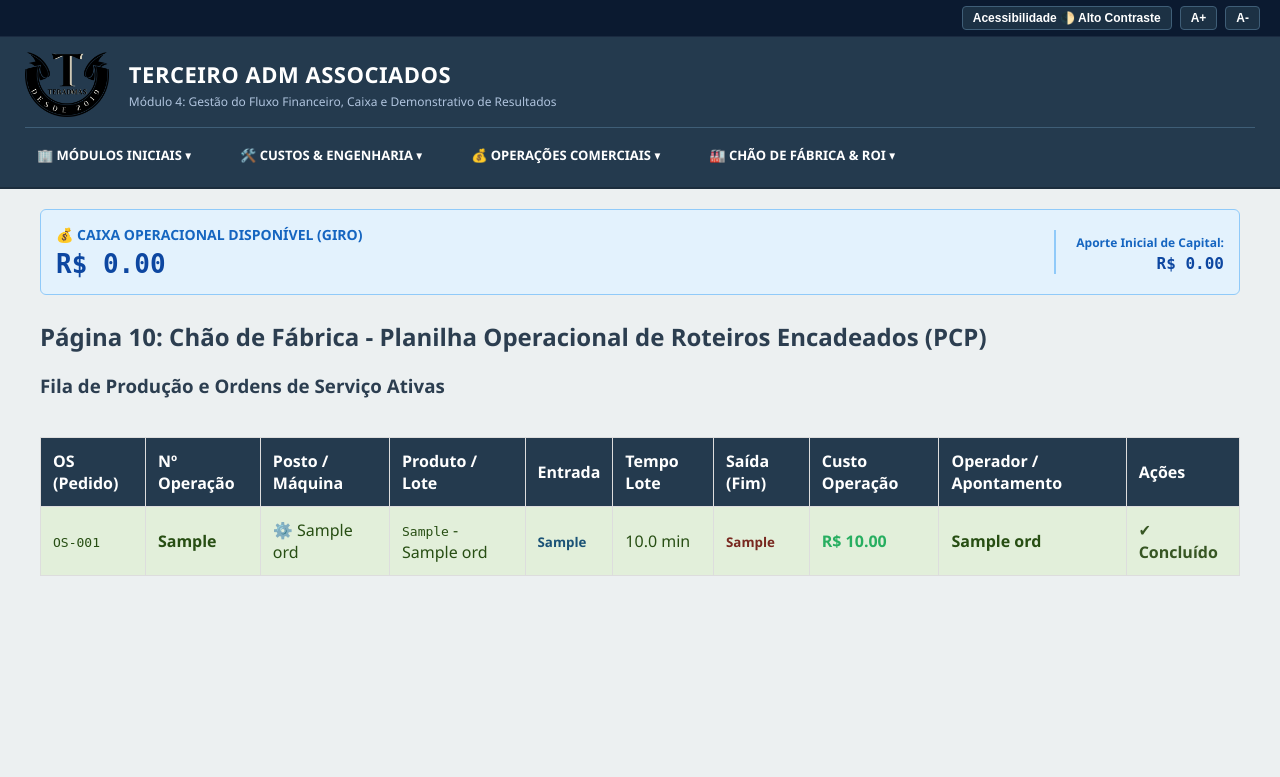
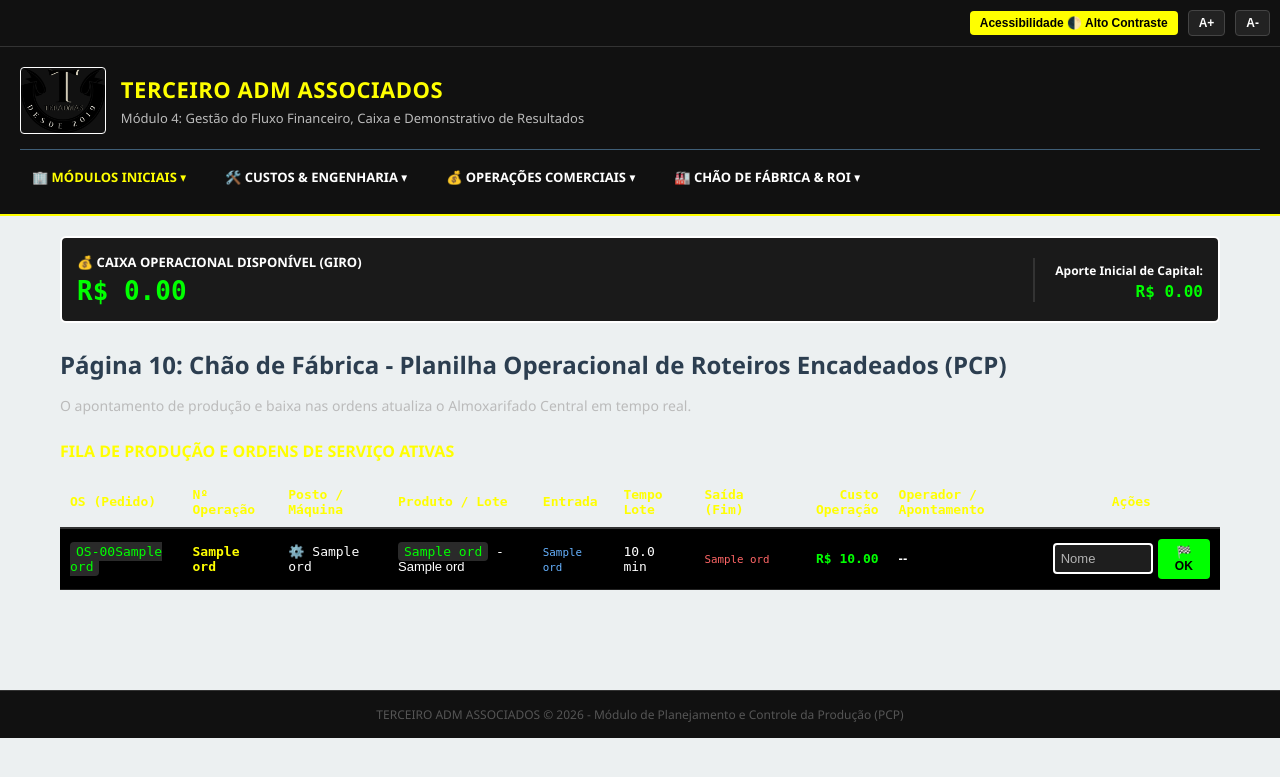
Before and after one commit to ProfRenatoPereira/matrizerp, a Python web app: template templates/pcp.html in a window 1280 px wide. Shown: the top 777 px of the page. Run offline with Jinja, Linux system fonts and the light colour scheme; the template is opened without the code that fills it: most values are stand-ins (such as "Sample title", 1, 10 or a date in 2020).

Commit message:
Update pcp.html

```diff
--- a/templates/pcp.html
+++ b/templates/pcp.html
@@ -8,7 +8,7 @@
     <link rel="icon" type="image/png" href="static/logo.png">
     <link rel="stylesheet" href="{{ url_for('static', filename='style.css') }}">
     <style>
-        /* CSS de Segurança para Alto Contraste Nativo nas Linhas de OP e Inputs */
+        /* CSS de Segurança para Alto Contraste Nativo nos Cards e Formulários */
         .alto-contraste body {
             background-color: #000000 !important;
             color: #ffffff !important;
@@ -58,129 +58,138 @@
             padding: 8px;
             font-size: 14px;
             width: 120px;
-            border: 1px solid #ccc;
+            border: 1px solid #444;
             border-radius: 4px;
             box-sizing: border-box;
+            background-color: #1e1e1e;
+            color: #fff;
+            font-family: monospace;
         }
     </style>
 </head>
-<body>
+<body class="alto-contraste">
 
 <!-- Barra de Acessibilidade Superior Oficial -->
-<div class="barra-acessibilidade">
-    <button class="btn-acessibilidade" onclick="alternarAltoContraste()">Acessibilidade 🌓 Alto Contraste</button>
-    <button class="btn-acessibilidade" onclick="mudarFonte(1)">A+</button>
-    <button class="btn-acessibilidade" onclick="mudarFonte(-1)">A-</button>
+<div class="barra-acessibilidade" style="background: #111; padding: 10px; border-bottom: 1px solid #333; display: flex; gap: 10px;">
+    <button class="btn-acessibilidade" style="background: #FFFF00; color: #000; font-weight: bold; border: none; padding: 5px 10px; cursor: pointer; border-radius: 4px;" onclick="alternarAltoContraste()">Acessibilidade 🌓 Alto Contraste</button>
+    <button class="btn-acessibilidade" style="background: #222; color: #fff; border: 1px solid #444; padding: 5px 10px; cursor: pointer; border-radius: 4px;" onclick="mudarFonte(1)">A+</button>
+    <button class="btn-acessibilidade" style="background: #222; color: #fff; border: 1px solid #444; padding: 5px 10px; cursor: pointer; border-radius: 4px;" onclick="mudarFonte(-1)">A-</button>
 </div>
 
 <!-- Cabeçalho Principal Terceiro ADM Associados -->
-<header class="cabecalho-corporativo">
-    <div class="identidade-container">
-        <div class="branding-flex">
-            <img src="{{ url_for('static', filename='logo.png') }}" alt="Logo TERADMAS" style="height: 65px; width: auto; object-fit: contain; border-radius: 4px;">
+<header class="cabecalho-corporativo" style="background: #111; padding: 20px; border-bottom: 2px solid #FFFF00;">
+    <div class="identidade-container" style="display: flex; justify-content: space-between; align-items: center; flex-wrap: wrap; gap: 15px;">
+        <div class="branding-flex" style="display: flex; align-items: center; gap: 15px;">
+            <img src="{{ url_for('static', filename='logo.png') }}" alt="Logo TERADMAS" style="height: 65px; width: auto; object-fit: contain; border-radius: 4px; border: 1px solid #fff;">
             <div class="texto-empresa">
-                <h1>TERCEIRO ADM ASSOCIADOS</h1>
-                <p>Módulo 4: Gestão do Fluxo Financeiro, Caixa e Demonstrativo de Resultados</p>
+                <h1 style="color: #FFFF00; margin: 0; font-size: 22px;">TERCEIRO ADM ASSOCIADOS</h1>
+                <p style="color: #bbb; margin: 5px 0 0 0; font-size: 13px;">Módulo 4: Gestão do Fluxo Financeiro, Caixa e Demonstrativo de Resultados</p>
             </div>
         </div>
-        <button class="menu-hamburguer" onclick="alternarMenuMobile()">☰</button>
+        <button class="menu-hamburguer" style="background: none; border: 1px solid #fff; color: #fff; font-size: 24px; cursor: pointer; padding: 5px 12px; border-radius: 4px;" onclick="alternarMenuMobile()">☰</button>
     </div>
-
     <!-- Navegação Responsiva com Menus Dropdown Unificados -->
-    <nav class="nav-container" id="menuNavegacao">
-        <ul class="menu-cascata">
+    <nav class="nav-container" id="menuNavegacao" style="margin-top: 15px;">
+        <ul class="menu-cascata" style="list-style: none; padding: 0; margin: 0; display: flex; flex-wrap: wrap; gap: 15px;">
             <li class="item-menu">
-                <a href="#" class="link-principal">🏢 Módulos Iniciais ▾</a>
+                <a href="#" class="link-principal" style="color: #FFFF00; font-weight: bold; text-decoration: none;">🏢 Módulos Iniciais ▾</a>
                 <ul class="sub-menu">
-                    <li><a href="/estrutura">1. Investimentos Imobiliários</a></li>
-                    <li><a href="/maquinas">2. Engenharia de Ativos (Máquinas)</a></li>
-                    <li><a href="/rh">👥 3. Gestão de Pessoal (RH)</a></li>
-                    <li><a href="/financeiro">💰 4. Fluxo Financeiro</a></li>
-                    <li><a href="/requisicoes">📋 5. Central de Requisições</a></li>
-                    <li><a href="/compras">🛒 6. Cockpit de Suprimentos</a></li>
-                    <li><a href="/materiais">7. Almoxarifado (Materiais)</a></li>
+                    <li><a href="/estrutura" style="color: #fff; text-decoration: none;">1. Investimentos Imobiliários</a></li>
+                    <li><a href="/maquinas" style="color: #fff; text-decoration: none;">2. Engenharia de Ativos (Máquinas)</a></li>
+                    <li><a href="/rh" style="color: #fff; text-decoration: none;">👥 3. Gestão de Pessoal (RH)</a></li>
+                    <li><a href="/financeiro" style="color: #fff; text-decoration: none;">💰 4. Fluxo Financeiro</a></li>
+                    <li><a href="/requisicoes" style="color: #fff; text-decoration: none;">📋 5. Central de Requisições</a></li>
+                    <li><a href="/compras" style="color: #fff; text-decoration: none;">🛒 6. Cockpit de Suprimentos</a></li>
+                    <li><a href="/materiais" style="color: #fff; text-decoration: none;">7. Almoxarifado (Materiais)</a></li>
                 </ul>
             </li>
             <li class="item-menu">
-                <a href="#" class="link-principal">🛠️ Custos & Engenharia ▾</a>
+                <a href="#" class="link-principal" style="color: #fff; text-decoration: none;">🛠️ Custos & Engenharia ▾</a>
                 <ul class="sub-menu">
-                    <li><a href="/engenharia">8. Engenharia de Produto (BOM)</a></li>
-                    <li><a href="/precificacao">9. Controladoria e Precificação</a></li>
+                    <li><a href="/engenharia" style="color: #fff; text-decoration: none;">8. Engenharia de Produto (BOM)</a></li>
+                    <li><a href="/precificacao" style="color: #fff; text-decoration: none;">9. Controladoria e Precificação</a></li>
                 </ul>
             </li>
             <li class="item-menu">
-                <a href="#" class="link-principal">💰 Operações Comerciais ▾</a>
+                <a href="#" class="link-principal" style="color: #fff; text-decoration: none;">💰 Operações Comerciais ▾</a>
                 <ul class="sub-menu">
-                    <li><a href="/vendas">10. Painel de Vendas Comerciais</a></li>
-                    <li><a href="/estoque">11. Inventário de Acabados</a></li>
+                    <li><a href="/vendas" style="color: #fff; text-decoration: none;">10. Painel de Vendas Comerciais</a></li>
+                    <li><a href="/estoque" style="color: #fff; text-decoration: none;">11. Inventário de Acabados</a></li>
                 </ul>
             </li>
             <li class="item-menu">
-                <a href="#" class="link-principal">🏭 Chão de Fábrica & ROI ▾</a>
+                <a href="#" class="link-principal" style="color: #fff; text-decoration: none;">🏭 Chão de Fábrica & ROI ▾</a>
                 <ul class="sub-menu">
-                    <li><a href="/pcp">12. Planilha de Processos (PCP)</a></li>
-                    <li><a href="/roi">13. Indicadores de Retorno (ROI)</a></li>
+                    <li><a href="/pcp" style="color: #FFFF00; text-decoration: none; border-bottom: 2px solid #FFFF00;">12. Planilha de Processos (PCP)</a></li>
+                    <li><a href="/roi" style="color: #fff; text-decoration: none;">13. Indicadores de Retorno (ROI)</a></li>
                 </ul>
             </li>
         </ul>
     </nav>
 </header>
 
-<div class="container">
+<div class="container" style="max-width: 1200px; margin: 0 auto; padding: 20px; box-sizing: border-box;">
+
     <!-- Widget do Caixa Mestre Integrado em Tempo Real -->
-<div class="card-caixa-mestre" style="display: flex; justify-content: space-between; align-items: center; background: #e3f2fd; border: 1px solid #90caf9; padding: 15px; border-radius: 6px; margin-bottom: 25px; color: #0d47a1; box-sizing: border-box;">
-    <div>
-        <h4 style="margin: 0; font-size: 14px; text-transform: uppercase; color: #1565c0;">💰 Caixa Operacional Disponível (Giro)</h4>
-        <p style="margin: 5px 0 0 0; font-size: 26px; font-weight: bold; font-family: monospace;">R$ {{ "%.2f"|format(caixa_disponivel) }}</p>
+    <div class="card-caixa-mestre" style="display: flex; justify-content: space-between; align-items: center; background: #111; border: 2px solid #FFFF00; padding: 15px; border-radius: 6px; margin-bottom: 25px; color: #fff; box-sizing: border-box; flex-wrap: wrap; gap: 15px;">
+        <div>
+            <h4 style="margin: 0; font-size: 13px; text-transform: uppercase; color: #FFFF00;">💰 Caixa Operacional Disponível (Giro)</h4>
+            <p style="margin: 5px 0 0 0; font-size: 26px; font-weight: bold; font-family: monospace; color: #00ff00;">R$ {{ "%.2f"|format(caixa_disponivel) }}</p>
+        </div>
+        <div style="text-align: right; border-left: 2px solid #333; padding-left: 20px;">
+            <span style="font-size: 12px; font-weight: bold; color: #FFFF00;">Aporte Inicial de Capital:</span><br>
+            <strong style="font-size: 16px; font-family: monospace;">R$ {{ "%.2f"|format(capital_inicial) }}</strong>
+        </div>
     </div>
-    <div style="text-align: right; border-left: 2px solid #90caf9; padding-left: 20px;">
-        <span style="font-size: 12px; font-weight: bold; color: #1565c0;">Aporte Inicial de Capital:</span><br>
-        <strong style="font-size: 16px; font-family: monospace;">R$ {{ "%.2f"|format(capital_inicial) }}</strong>
-    </div>
-</div>
 
     <h2>Página 10: Chão de Fábrica - Planilha Operacional de Roteiros Encadeados (PCP)</h2>
+    <p style="color: #bbb; font-size: 14px; margin-top: -5px; margin-bottom: 25px;">O apontamento de produção e baixa nas ordens atualiza o Almoxarifado Central em tempo real.</p>
 
-    <h3>Fila de Produção e Ordens de Serviço Ativas</h3>
-    <!-- Contêiner responsivo para evitar esmagamento em smartphones e tablets -->
-    <div class="tabela-responsiva">
-        <table class="data-table">
+    <h3 style="color: #FFFF00; margin-top: 20px; margin-bottom: 15px; font-size: 16px; text-transform: uppercase;">Fila de Produção e Ordens de Serviço Ativas</h3>
+
+    <div style="overflow-x: auto; width: 100%; margin-bottom: 20px;">
+        <table style="width: 100%; border-collapse: collapse; text-align: left; font-size: 13px; font-family: monospace;">
             <thead>
-                <tr>
-                    <th>OS (Pedido)</th>
-                    <th>Nº Operação</th>
-                    <th>Posto / Máquina</th>
-                    <th>Produto / Lote</th>
-                    <th>Entrada</th>
-                    <th>Tempo Lote</th>
-                    <th>Saída (Fim)</th>
-                    <th>Custo Operação</th>
-                    <th>Operador / Apontamento</th>
-                    <th>Ações</th>
+                <tr style="border-bottom: 2px solid #333; color: #FFFF00;">
+                    <th style="padding: 10px;">OS (Pedido)</th>
+                    <th style="padding: 10px;">Nº Operação</th>
+                    <th style="padding: 10px;">Posto / Máquina</th>
+                    <th style="padding: 10px;">Produto / Lote</th>
+                    <th style="padding: 10px;">Entrada</th>
+                    <th style="padding: 10px;">Tempo Lote</th>
+                    <th style="padding: 10px;">Saída (Fim)</th>
+                    <th style="padding: 10px; text-align: right;">Custo Operação</th>
+                    <th style="padding: 10px;">Operador / Apontamento</th>
+                    <th style="padding: 10px; text-align: center;">Ações</th>
                 </tr>
             </thead>
-            <tbody>
+            <tbody style="color: #fff;">
                 {% for ord in ordens %}
-                <tr class="{% if ord.status == 'Finalizado' %}op-concluida{% else %}op-ativa{% endif %}" style="background-color: {% if ord.status == 'Finalizado' %}#e2efda{% else %}#ffffff{% endif %}; color: {% if ord.status == 'Finalizado' %}#274e13{% else %}#000000{% endif %};">
-                    <td><code>OS-00{{ ord.pedido_id }}</code></td>
-                    <td><strong>{{ ord.numero_operacao }}</strong></td>
-                    <td>⚙️ {{ ord.maquina_name }}</td>
-                    <td><code>{{ ord.codigo_produto }}</code> - {{ ord.nome_produto }}</td>
-                    <td style="color:#1a5276; font-weight:bold;"><small>{{ ord.data_entrada }}</small></td>
-                    <td>{{ "%.1f"|format(ord.tempo_estimado_min) }} min</td>
-                    <td style="color:#78281f; font-weight:bold;"><small>{{ ord.data_saida }}</small></td>
-                    <td style="color:#27ae60; font-weight:bold;">R$ {{ "%.2f"|format(ord.custo_operacao) }}</td>
-                    <td><strong>{{ ord.operador_nome }}</strong></td>
-                    <td>
-                        {% if ord.status != 'Finalizado' %}
-                        <form action="/dar_baixa_op/{{ ord.id }}" method="POST" style="display: flex; gap: 5px; align-items: center; margin: 0;">
-                            <input type="text" name="operador_nome" required placeholder="Nome Operador" class="input-apontamento">
-                            <button type="submit" class="btn btn-success" style="padding: 8px 12px; font-size: 13px; font-weight: bold; cursor: pointer;">🏁 Concluir</button>
+                <tr style="border-bottom: 1px solid #222; background-color: {% if ord[7] == 'Finalizado' %}#121212{% else %}#000000{% endif %};">
+                    <!-- Correção Neon: mapeamento posicional das variáveis da tupla remota (1=pedido_id, 2=numero_op, 10=maquina_name, 11=codigo_produto, 12=nome_produto, 8=data_entrada, 4=tempo_estimado, 9=data_saida, 5=custo, 6=operador, 7=status, 0=id) -->
+                    <td style="padding: 10px;"><code>OS-00{{ ord[1] }}</code></td>
+                    <td style="padding: 10px; color: #FFFF00;"><strong>{{ ord[2] }}</strong></td>
+                    <td style="padding: 10px;">⚙️ {{ ord[10] }}</td>
+                    <td style="padding: 10px;"><code>{{ ord[11] }}</code> - <span style="font-family: sans-serif;">{{ ord[12] }}</span></td>
+                    <td style="padding: 10px; color: #66b2ff;"><small>{{ ord[8] }}</small></td>
+                    <td style="padding: 10px;">{{ "%.1f"|format(ord[4]) }} min</td>
+                    <td style="padding: 10px; color: #ff6666;"><small>{{ ord[9] }}</small></td>
+                    <td style="padding: 10px; text-align: right; color: #00ff00; font-weight: bold;">R$ {{ "%.2f"|format(ord[5]) }}</td>
+                    <td style="padding: 10px; font-family: sans-serif;"><strong>{{ ord[6] if ord[6] else '--' }}</strong></td>
+                    <td style="padding: 10px; text-align: center;">
+                        {% if ord[7] != 'Finalizado' %}
+                        <form action="/dar_baixa_op/{{ ord[0] }}" method="POST" style="display: flex; gap: 5px; align-items: center; margin: 0; justify-content: center;">
+                            <input type="text" name="operador_nome" required placeholder="Nome" style="background: #1e1e1e; color: #fff; border: 1px solid #444; padding: 6px; border-radius: 4px; font-size: 13px; font-family: sans-serif; width: 100px; box-sizing: border-box;">
+                            <button type="submit" style="background: #00ff00; color: #000; border: none; font-weight: bold; padding: 6px 12px; border-radius: 4px; cursor: pointer; font-size: 12px; text-transform: uppercase;">🏁 Ok</button>
                         </form>
                         {% else %}
-                            <span style="color:#375623; font-weight:bold;">✔ Concluído</span>
+                            <span style="color:#00ff00; font-weight:bold; text-transform: uppercase; font-size: 11px; border: 1px solid #00ff00; padding: 3px 8px; background: #111; border-radius: 4px;">✔ Pronto</span>
                         {% endif %}
                     </td>
+                </tr>
+                {% else %}
+                <tr>
+                    <td colspan="10" style="padding: 30px; text-align: center; color: #555; font-family: sans-serif; font-size: 14px;">📭 Nenhuma ordem de produção encadeada no sequenciamento do PCP.</td>
                 </tr>
                 {% endfor %}
             </tbody>
@@ -188,14 +197,16 @@
     </div>
 </div>
 
+<footer style="background: #111; text-align: center; padding: 15px; border-top: 1px solid #333; color: #555; font-size: 12px; margin-top: 60px;">
+    TERCEIRO ADM ASSOCIADOS © 2026 - Módulo de Planejamento e Controle da Produção (PCP)
+</footer>
+
 <script>
-    // Função para abrir e fechar o menu hambúrguer no celular
     function alternarMenuMobile() {
         const menu = document.getElementById('menuNavegacao');
         menu.classList.toggle('ativo');
     }
 
-    // Controle do tamanho das fontes para as Big TVs ou baixa visão
     let tamanhoAtual = 100;
     function mudarFonte(direcao) {
         tamanhoAtual += (direcao * 10);
@@ -204,7 +215,6 @@
         }
     }
 
-    // Controle nativo por classes do modo de alto contraste corrigido
     function alternarAltoContraste() {
         const corpo = document.body;
         corpo.classList.toggle('alto-contraste');
```
